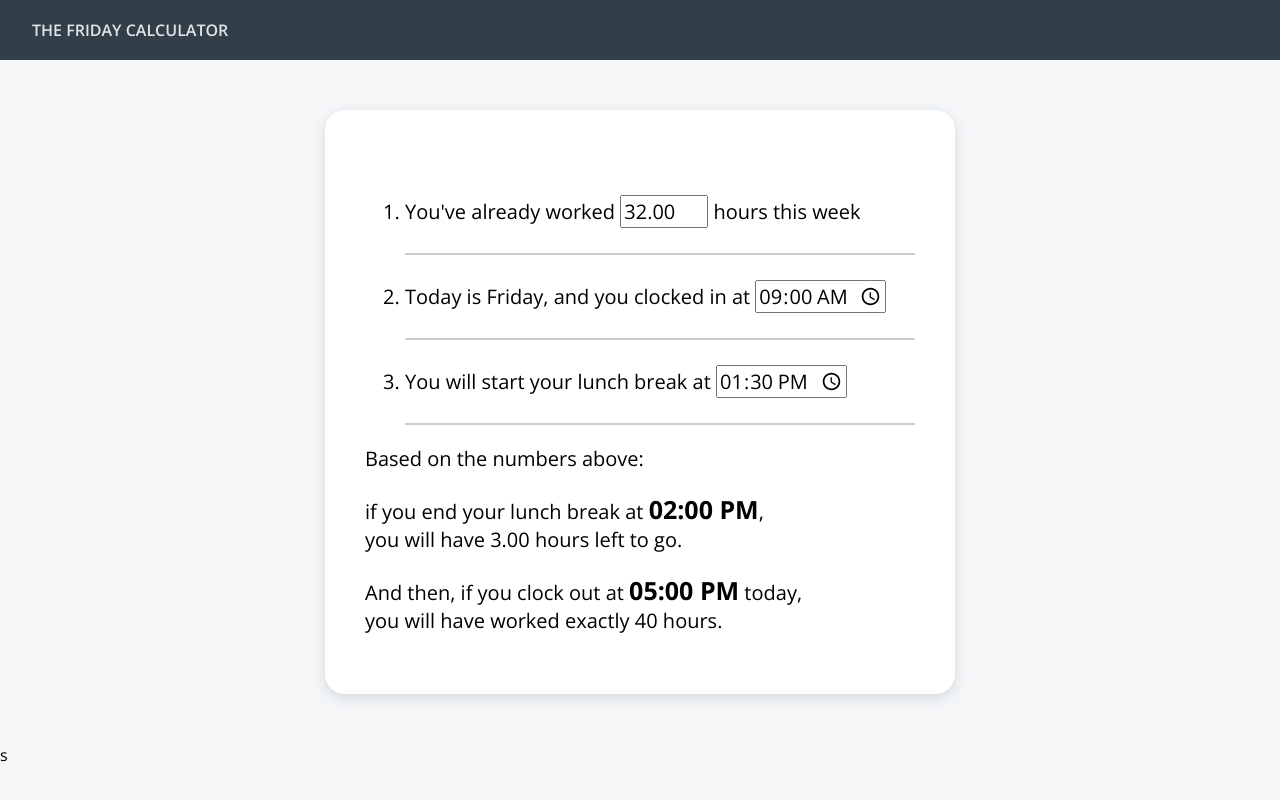
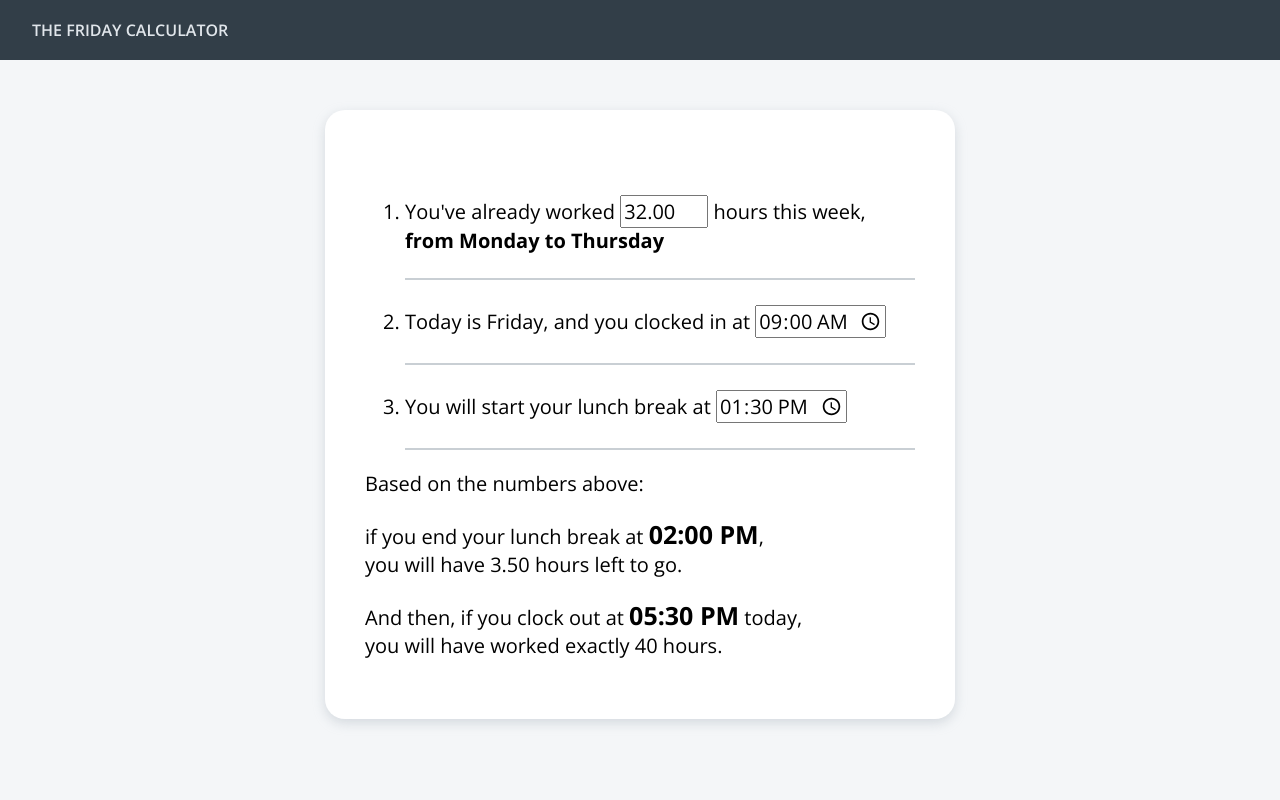
Before and after one commit to BeeWeeChua/friday-calc, a plain HTML site: page index.html in a window 1280 px wide. Drawn offline with nearby package versions, Linux system fonts and the light colour scheme.

Commit message:
final final (debug & testing)

```diff
--- a/index.html
+++ b/index.html
@@ -3,7 +3,8 @@
 <html lang="en" xmlns="http://www.w3.org/1999/xhtml">
 <head>
     <meta charset="utf-8" />
-    <title></title>
+    <meta name="viewport" content="width=device-width, initial-scale=1.0">
+    <title>The Friday Calculator</title>
     <link rel="stylesheet" type="text/css" href="style.css">
     <script src="script.js"></script>
 </head>
@@ -11,16 +12,15 @@
     <header><h1>The Friday Calculator</h1></header>
     <main>
         <ol>
-            <li>You've already worked <input type="number" id="hours" fname="hours" value="32.00" onchange="load()" /> hours this week</li>
+            <li>You've already worked <input type="number" id="hours" fname="hours" value="32.00" onchange="load()" /> hours this week, <b>from Monday to Thursday</b></li>
             <li>Today is Friday, and you clocked in at <input type="time" id="clockin" fname="clockin" value="09:00" onchange="load()"/></li>
             <li>You will start your lunch break at <input type="time" id="lunch" fname="lunch" value="13:30" onchange="load()"/></li>
         </ol>
         <p>Based on the numbers above:</p>
-        <p>if you end your lunch break at <span class="output" id="lunchend">12:30 PM</span>,<br />
-            you will have <span id="hoursleft">4</span> hours left to go.</p>
-        <p>And then, if you clock out at <span class="output" id="clockout">4:30 PM</span> today,<br />
+        <p>if you end your lunch break at <span class="output" id="lunchend"></span>,<br />
+            you will have <span id="hoursleft"></span> hours left to go.</p>
+        <p>And then, if you clock out at <span class="output" id="clockout"></span> today,<br />
             you will have worked exactly 40 hours.</p>
     </main>
-    s
 </body>
 </html>
--- a/script.js
+++ b/script.js
@@ -9,32 +9,29 @@ function load() {
     clockIn.setHours(clockInRaw.H, clockInRaw.M, 0, 0);
     lunch.setHours(lunchRaw.H, lunchRaw.M, 0, 0);
 
-    var lunchEnd = lunch;
-    lunchEnd.setMinutes(lunchEnd.getMinutes() + 30);
+    if (lunch.getTime() < clockIn.getTime()) document.getElementById("lunch").value = document.getElementById("clockin").value;
+    if (parseFloat(document.getElementById("hours").value) >= 40) document.getElementById("hours").value = 39;
+
+    var lunchEnd = new Date();
+    lunchEnd.setTime(lunch.getTime() + 0.5 * HR_MS);
     document.getElementById("lunchend").textContent = lunchEnd.toLocaleTimeString([], { hour: '2-digit', minute: '2-digit' });
 
-    var hoursWorked_ms = parseFloat(document.getElementById("hours").value) * HR_MS + (lunch - clockIn);
+    var hoursWorked_ms = parseFloat(document.getElementById("hours").value) * HR_MS + (lunch.getTime() - clockIn.getTime());
     var hoursLeft_ms = (40 * HR_MS) - hoursWorked_ms;
+    if (hoursLeft_ms < 1) {
+        document.getElementById("hours").value = parseFloat(document.getElementById("hours").value) + (hoursLeft_ms / HR_MS) - 1;
+        load();
+        return;
+    }
     document.getElementById("hoursleft").textContent = parseFloat(hoursLeft_ms / HR_MS).toFixed(2);
 
-    var clockOut = lunchEnd;
+    var clockOut = new Date(lunchEnd.getTime());
     var hoursLeft = parseInt(((document.getElementById("hoursleft").textContent).split("."))[0]);
     var minutesLeft = parseFloat("." + ((document.getElementById("hoursleft").textContent).split("."))[1]) * 60;
 
-    console.log(hoursLeft);
-    console.log(minutesLeft);
-
     clockOut.setHours(clockOut.getHours() + hoursLeft);
-    console.log(clockOut);
-
     clockOut.setMinutes(clockOut.getMinutes() + minutesLeft);
-    console.log(clockOut);
-
     document.getElementById("clockout").textContent = clockOut.toLocaleTimeString([], { hour: '2-digit', minute: '2-digit' });
-
-    //clockOut.setMinutes(clockOut.getMinutes() + minutesLeft);
-    //console.log(clockOut);
-
 }
 
 function extractHM(timeString) {
```
